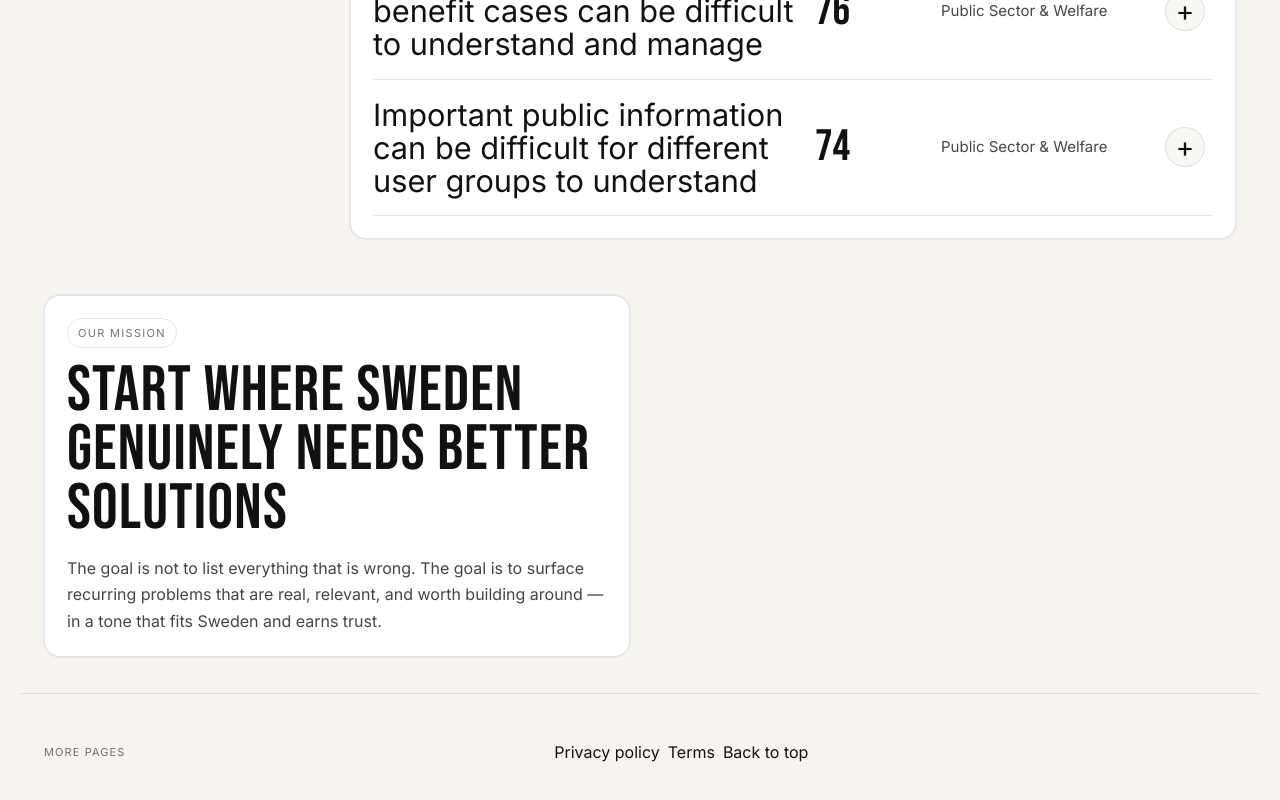
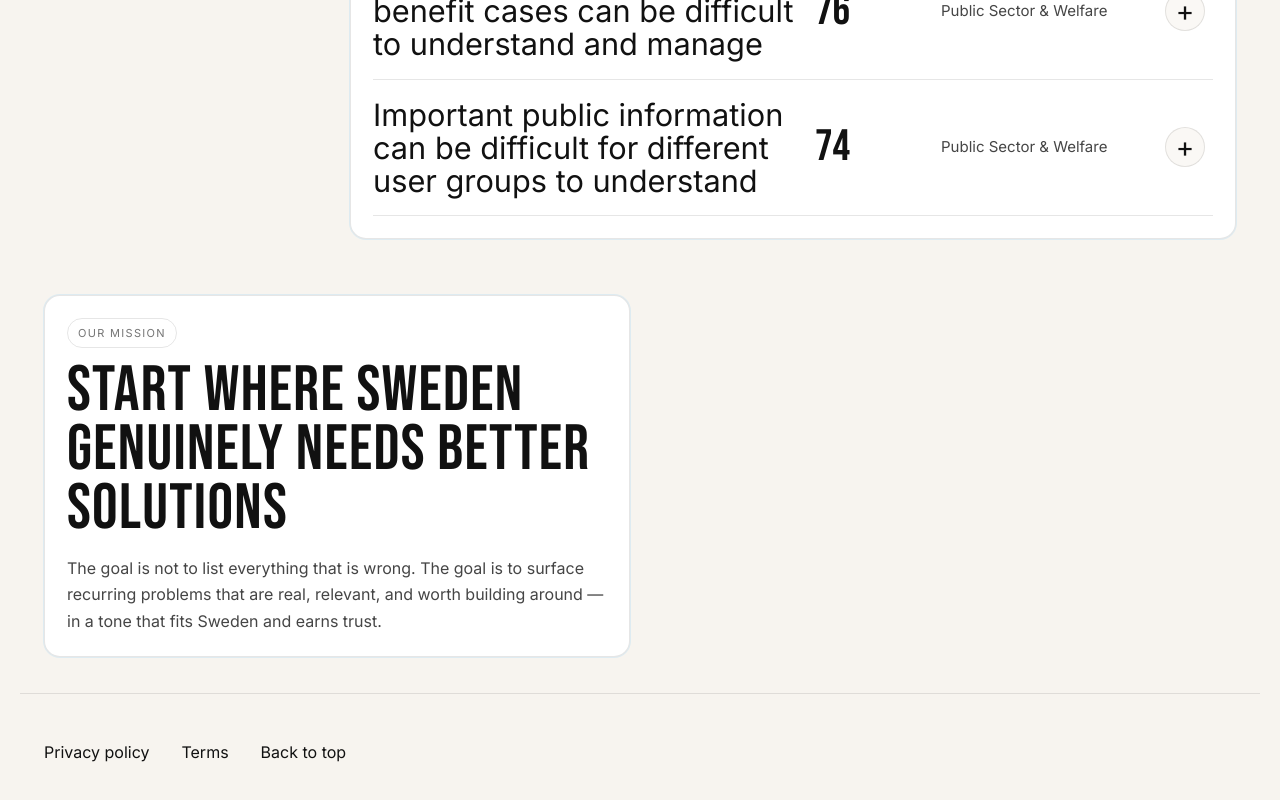
Before and after one commit to mpendyala3/fix-my-itch-sweden, a Next.js app: page / in a window 1280 px wide. Shown: the part 2089-2889 px from the top of the page. Built offline with nearby package versions, Linux system fonts and the light colour scheme.

Commit message:
refactor: simplify problem details and footer

```diff
--- a/app/ClientHome.tsx
+++ b/app/ClientHome.tsx
@@ -73,7 +73,7 @@ const copy = {
     industry: 'Kategori',
     explanation: 'Kort förklaring',
     signalFamilies: 'Signaltyper',
-    exactSources: 'Exempel på källor',
+    exactSources: 'Källa',
     whyThisMatters: 'Varför det är relevant',
     whyThisMattersBody:
       'Problemet återkommer i tillräckligt många sammanhang för att peka på verklig efterfrågan, men är samtidigt tillräckligt avgränsat för att kunna omsättas i en konkret produkt eller tjänst.',
@@ -161,7 +161,7 @@ const copy = {
     industry: 'Category',
     explanation: 'Short explanation',
     signalFamilies: 'Signal families',
-    exactSources: 'Example sources',
+    exactSources: 'Source',
     whyThisMatters: 'Why it matters',
     whyThisMattersBody:
       'The issue appears often enough across real contexts to signal demand, yet remains specific enough to be translated into a concrete product or service direction.',
@@ -811,10 +811,6 @@ export function HomePage({ routeLabel }: { routeLabel?: string }) {
                                   <span className="expand-label">{text.exactSources}</span>
                                   <p>{item.exactSources.join(' · ')}</p>
                                 </div>
-                                <div className="expand-note">
-                                  <span className="expand-label">{text.whyThisMatters}</span>
-                                  <p>{text.whyThisMattersBody}</p>
-                                </div>
                               </div>
                             ) : null}
                           </article>
@@ -840,7 +836,6 @@ export function HomePage({ routeLabel }: { routeLabel?: string }) {
         <footer>
           <div className="container footer-grid">
             <nav aria-label={text.browseLabel}>
-              <div className="footer-nav-title">{text.browseLabel}</div>
               <div className="footer-links">
                 <Link href="/privacy/">{text.privacyLink}</Link>
                 <Link href="/terms/">{text.termsLink}</Link>
--- a/app/globals.css
+++ b/app/globals.css
@@ -861,15 +861,29 @@ footer {
 
 .footer-grid {
   display: grid;
-  grid-template-columns: minmax(0, 1.3fr) minmax(16rem, 0.7fr);
+  grid-template-columns: 1fr;
   gap: 1rem;
   padding-top: 1.125rem;
   border-top: 1px solid var(--line);
+  justify-items: center;
 }
 
 .footer-title {
   font-weight: 600;
   margin-bottom: 0.5rem;
+}
+
+.footer-grid nav {
+  width: 100%;
+}
+
+.footer-links {
+  display: flex;
+  flex-wrap: wrap;
+  justify-content: center;
+  align-items: center;
+  gap: 1rem 2rem;
+  text-align: center;
 }
 
 .footer-links a:hover {
```
Also changed, not shown: 13 other files (tests, documents, lock files or other folders).
